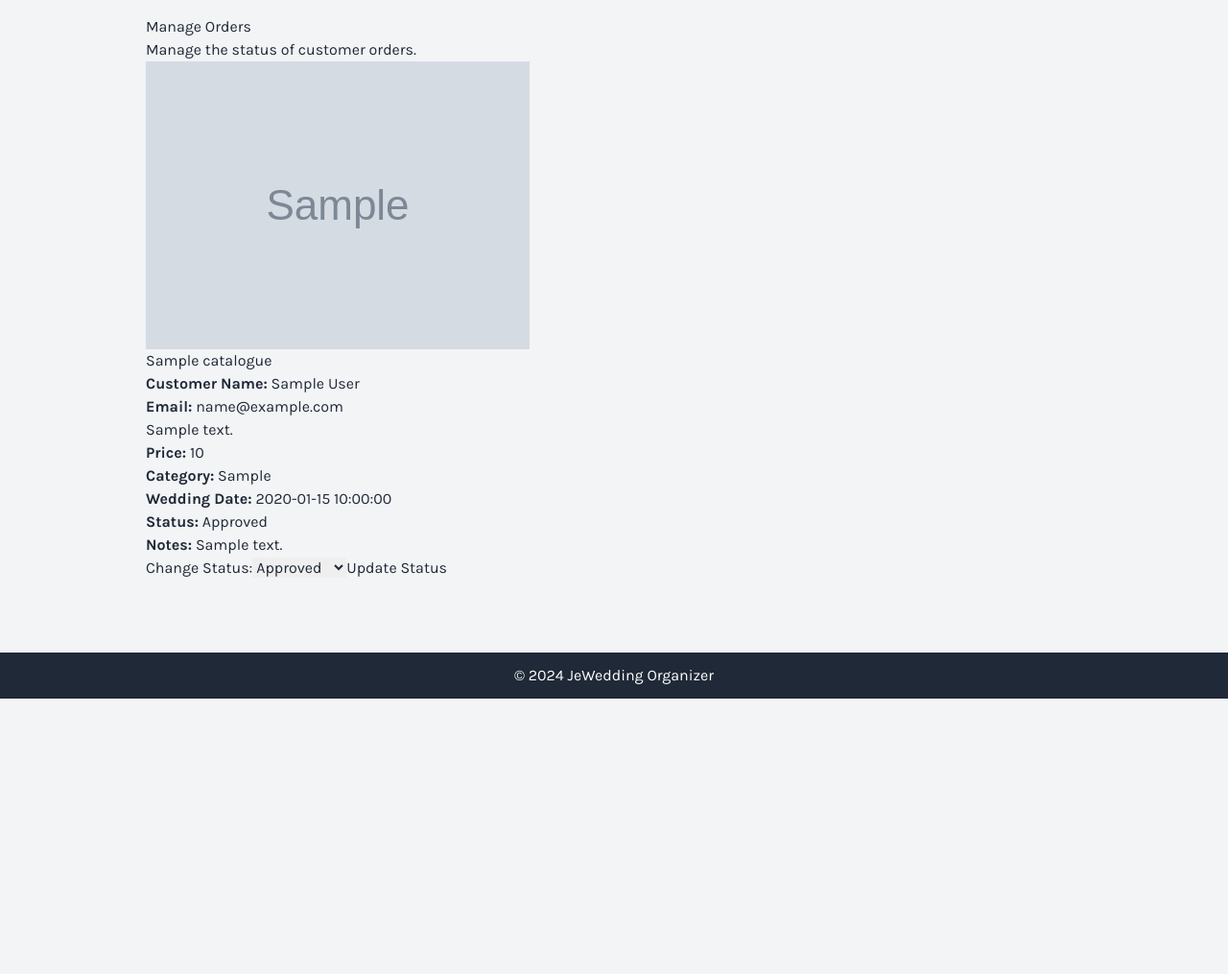
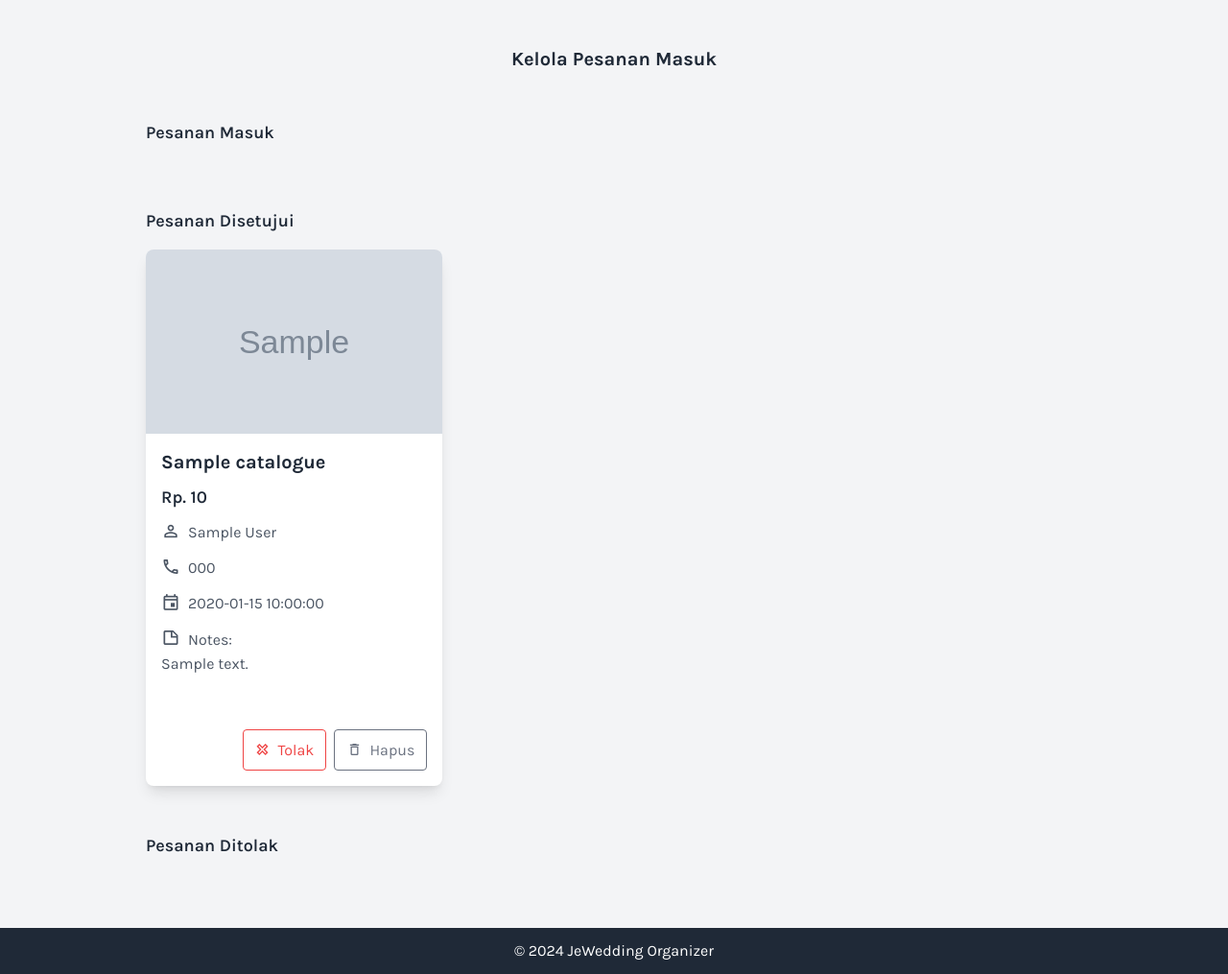
Before and after one commit to inirafli/jewedding, a PHP site: page /admin/manage_orders.php in a window 1280 px wide. Shown: the part 72-1087 px from the top of the page at 96% size. Before the commit the page ends 800 px from the top, so only its background shows below. Run offline with PHP 8.4, Linux system fonts and the light colour scheme; the visitor is signed in with stand-in values (Sample User, id 1); tables that the repository leaves empty or names only in its code hold one stand-in row (values such as "Sample post"); grey boxes marked "Sample" are stand-in pictures; some libraries are stand-ins or nearby versions.

Commit message:
modified manage orders for admin proper styling and functionality

```diff
--- a/admin/manage_orders.php
+++ b/admin/manage_orders.php
@@ -16,49 +16,115 @@
     }
 }
 
-    $sql = "SELECT o.*, u.name, u.email, c.package_name, c.description, c.price, c.category, c.image
+$sql = "SELECT o.*, u.name as customer_name, c.package_name, c.price, c.image, o.wedding_date, o.notes, o.status
         FROM tb_orders o
         JOIN tb_users u ON o.user_id = u.user_id
         JOIN tb_catalogues c ON o.catalogue_id = c.catalogue_id";
 $result = $conn->query($sql);
+
+function formatRupiah($price)
+{
+    return "Rp. " . number_format($price, 0, ',', '.');
+}
 ?>
 
-    <h2>Manage Orders</h2>
-    <p>Manage the status of customer orders.</p>
+<div class="container mx-auto py-8">
+    <h2 class="text-xl font-bold text-center mb-12">Kelola Pesanan Masuk</h2>
 
-    <div class="order-list">
+    <div>
+        <h3 class="text-lg font-semibold mb-4">Pesanan Masuk</h3>
+        <div class="grid grid-cols-1 md:grid-cols-2 lg:grid-cols-3 gap-6">
             <?php
             if ($result->num_rows > 0) {
                 while ($row = $result->fetch_assoc()) {
-                echo "<div class='order-card'>";
-                echo "<img src='../assets/images/" . $row['image'] . "' alt='" . $row['package_name'] . "'>";
-                echo "<h4>" . $row['package_name'] . "</h4>";
-                echo "<p><strong>Customer Name:</strong> " . $row['name'] . "</p>";
-                echo "<p><strong>Email:</strong> " . $row['email'] . "</p>";
-                echo "<p>" . $row['description'] . "</p>";
-                echo "<p><strong>Price:</strong> " . $row['price'] . "</p>";
-                echo "<p><strong>Category:</strong> " . $row['category'] . "</p>";
-                echo "<p><strong>Wedding Date:</strong> " . $row['wedding_date'] . "</p>";
-                echo "<p><strong>Status:</strong> " . ucfirst($row['status']) . "</p>";
-                echo "<p><strong>Notes:</strong> " . $row['notes'] . "</p>";
-
-                echo "<form method='POST' action='manage_orders.php'>";
-                echo "<input type='hidden' name='order_id' value='" . $row['order_id'] . "'>";
-                echo "<label for='status'>Change Status:</label>";
-                echo "<select name='status'>";
-                echo "<option value='requested'" . ($row['status'] == 'requested' ? ' selected' : '') . ">Requested</option>";
-                echo "<option value='approved'" . ($row['status'] == 'approved' ? ' selected' : '') . ">Approved</option>";
-                echo "<option value='rejected'" . ($row['status'] == 'rejected' ? ' selected' : '') . ">Rejected</option>";
-                echo "</select>";
-                echo "<button type='submit'>Update Status</button>";
-                echo "</form>";
-
-                echo "</div>";
+                    if ($row['status'] == 'requested') {
+                        echo renderOrderCard($row);
+                    }
                 }
             } else {
-            echo "No orders found.";
+                echo "<p class='text-center text-gray-600'>No orders found.</p>";
             }
             ?>
         </div>
 
+        <h3 class="text-lg font-semibold mt-12 mb-4">Pesanan Disetujui</h3>
+        <div class="grid grid-cols-1 md:grid-cols-2 lg:grid-cols-3 gap-6">
+            <?php
+            if ($result->num_rows > 0) {
+                mysqli_data_seek($result, 0); // Reset the result pointer to the beginning
+                while ($row = $result->fetch_assoc()) {
+                    if ($row['status'] == 'approved') {
+                        echo renderOrderCard($row);
+                    }
+                }
+            }
+            ?>
+        </div>
+
+        <h3 class="text-lg font-semibold mt-12 mb-4">Pesanan Ditolak</h3>
+        <div class="grid grid-cols-1 md:grid-cols-2 lg:grid-cols-3 gap-6">
+            <?php
+            if ($result->num_rows > 0) {
+                mysqli_data_seek($result, 0); // Reset the result pointer to the beginning
+                while ($row = $result->fetch_assoc()) {
+                    if ($row['status'] == 'rejected') {
+                        echo renderOrderCard($row);
+                    }
+                }
+            }
+            ?>
+        </div>
+    </div>
+</div>
+
 <?php include('../includes/footer.php'); ?>
+
+<link href="https://cdn.jsdelivr.net/npm/@mdi/font@6.5.95/css/materialdesignicons.min.css" rel="stylesheet">
+
+<?php
+function renderOrderCard($row)
+{
+    $status_class = '';
+    switch ($row['status']) {
+        case 'rejected':
+            $status_class = 'bg-red-500 text-white';
+            break;
+        case 'approved':
+            $status_class = 'bg-green-500 text-white';
+            break;
+        case 'requested':
+            $status_class = 'bg-gray-500 text-white';
+            break;
+    }
+
+    $notes = $row['notes'] ? $row['notes'] : '-';
+
+    $card = "<div class='order-card bg-white rounded-lg shadow-lg overflow-hidden flex flex-col'>";
+    $card .= "<img src='../assets/images/" . $row['image'] . "' alt='" . $row['package_name'] . "' class='w-full h-48 object-cover'>";
+    $card .= "<div class='p-4 flex flex-col flex-grow'>";
+    $card .= "<h4 class='text-xl font-bold mb-2 line-clamp-2'>" . $row['package_name'] . "</h4>";
+    $card .= "<p class='text-gray-800 text-lg font-semibold mb-2'>" . formatRupiah($row['price']) . "</p>";
+    $card .= "<div class='flex items-center text-gray-600 mb-2'><i class='mdi mdi-account-outline mr-2 text-xl'></i>" . $row['customer_name'] . "</div>";
+    $card .= "<div class='flex items-center text-gray-600 mb-2'><i class='mdi mdi-phone-outline mr-2 text-xl'></i>" . $row['phone_number'] . "</div>";
+    $card .= "<div class='flex items-center text-gray-600 mb-2'><i class='mdi mdi-calendar-outline mr-2 text-xl'></i>" . $row['wedding_date'] . "</div>";
+    $card .= "<div class='text-gray-600 mb-2'><i class='mdi mdi-note-outline mr-2 text-xl'></i><span>Notes: <span class='block h-12 overflow-y-auto'>" . $notes . "</span></span></div>";
+    $card .= "<div class='mt-4 flex flex-wrap justify-end space-x-2'>";
+    $card .= "<form method='POST' action='manage_orders.php' class='flex space-x-2 space-y-2 justify-end flex-wrap'>";
+    $card .= "<input type='hidden' name='order_id' value='" . $row['order_id'] . "'>";
+    if ($row['status'] == 'requested') {
+        $card .= "<button type='submit' name='status' value='approved' class='border border-primary text-primary px-3 py-2 rounded transition hover:bg-primary hover:text-white flex items-center'><i class='mdi mdi-check-outline mr-2'></i>Setujui</button>";
+        $card .= "<button type='submit' name='status' value='rejected' class='border border-red-500 text-red-500 px-3 py-2 rounded transition hover:bg-red-500 hover:text-white flex items-center'><i class='mdi mdi-close-outline mr-2'></i>Tolak</button>";
+    } elseif ($row['status'] == 'approved') {
+        $card .= "<button type='submit' name='status' value='rejected' class='border border-red-500 text-red-500 px-3 py-2 rounded transition hover:bg-red-500 hover:text-white flex items-center'><i class='mdi mdi-close-outline mr-2'></i>Tolak</button>";
+    } elseif ($row['status'] == 'rejected') {
+        $card .= "<button type='submit' name='status' value='approved' class='border border-primary text-primary px-3 py-2 rounded transition hover:bg-primary hover:text-white flex items-center'><i class='mdi mdi-check-outline mr-2'></i>Setujui</button>";
+    }
+    $card .= "<a href='actions/delete_order.php?order_id=" . $row['order_id'] . "' class='border border-gray-500 text-gray-500 px-3 py-2 rounded transition hover:bg-gray-500 hover:text-white flex items-center'><i class='mdi mdi-delete-outline mr-2'></i>Hapus</a>";
+    $card .= "</form>";
+    $card .= "</div>";
+    $card .= "</div>";
+    $card .= "</div>";
+
+    return $card;
+}
+?>
```
Also changed, not shown: admin/actions/delete_order.php (added, +17 -0 lines). Lines whose indentation alone changed are shown as unchanged.
